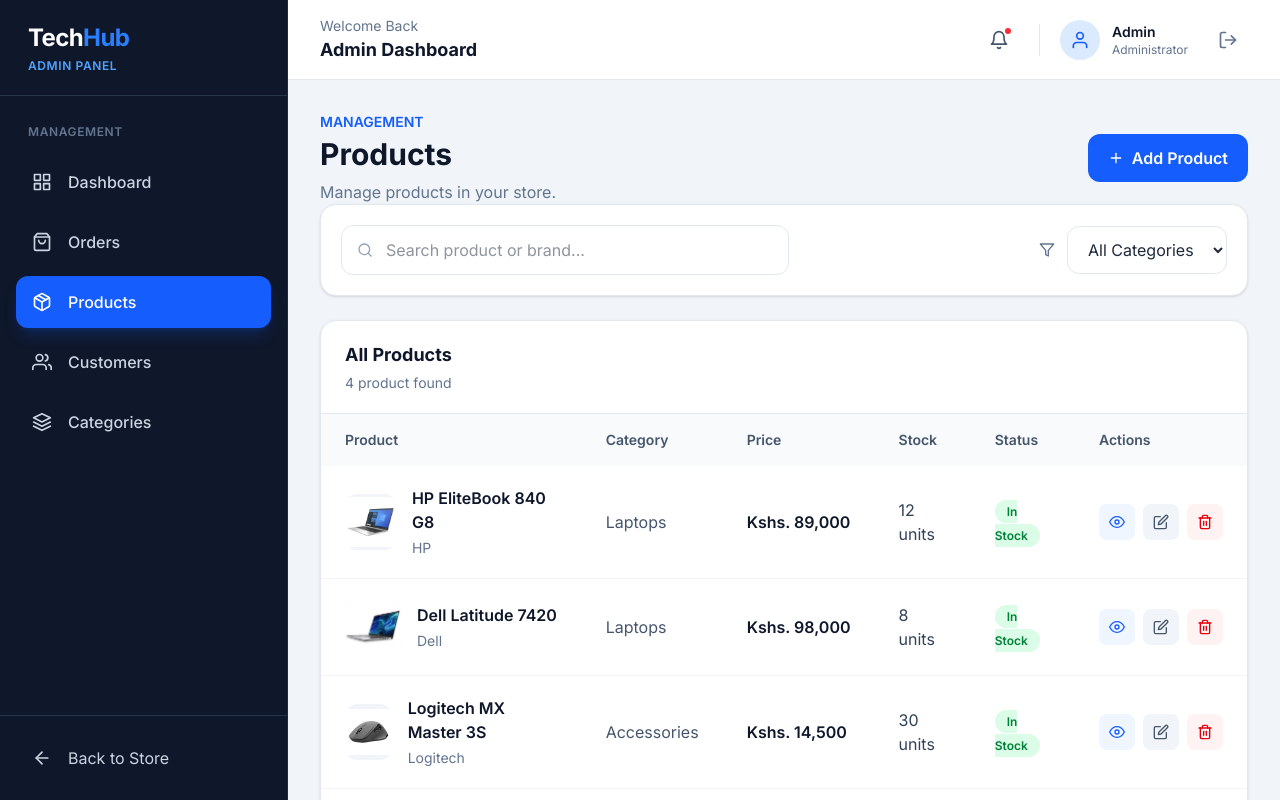
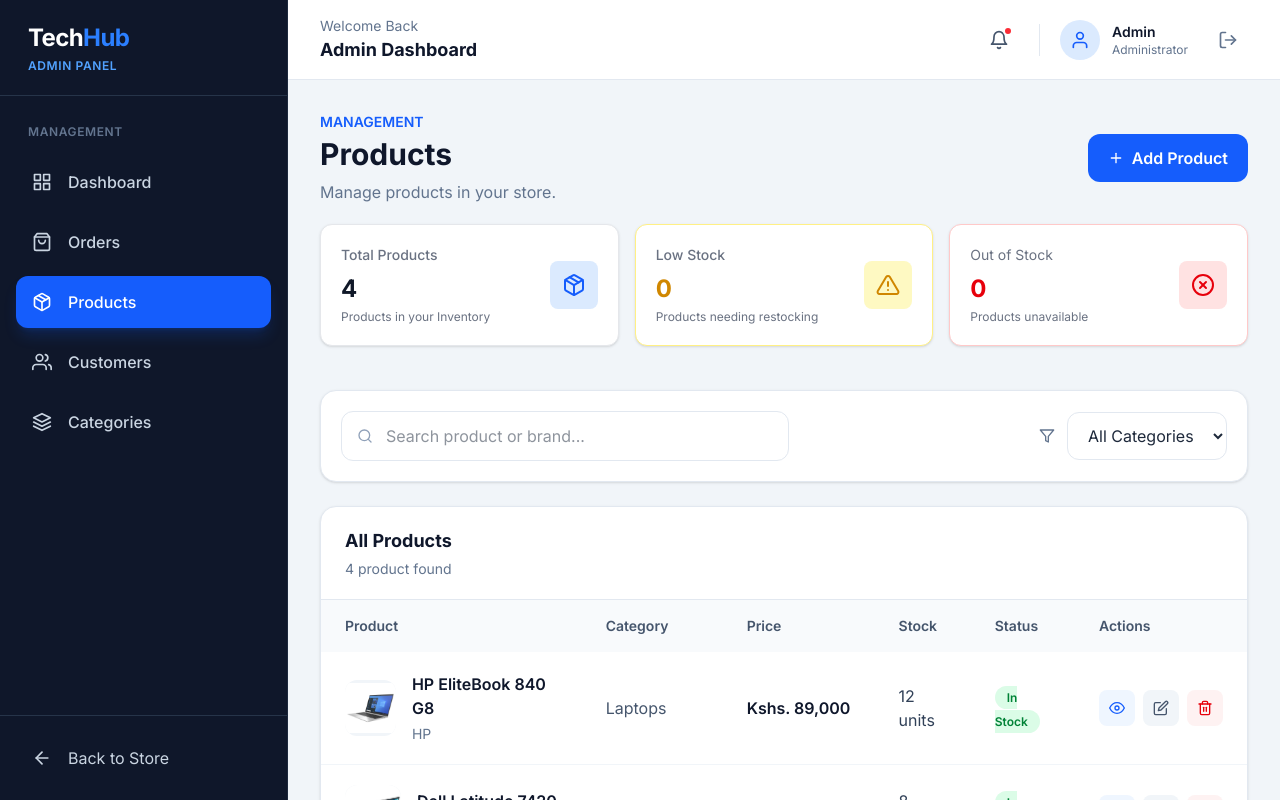
Before and after one commit to HenryOchieng/techhub, a React (Vite) app: page /admin/products in a window 1280 px wide. Shown: the top 800 px of the page. Built offline with nearby package versions, Linux system fonts and the light colour scheme.

Commit message:
admin products section changes

```diff
--- a/src/pages/admin/AdminProducts.jsx
+++ b/src/pages/admin/AdminProducts.jsx
@@ -8,7 +8,9 @@ import {
     FiFilter,
     FiPackage,
     FiX,
-    FiPlus
+    FiPlus,
+    FiAlertTriangle,
+    FiXCircle
 } from "react-icons/fi"
 
 function AdminProducts() {
@@ -18,6 +20,7 @@ function AdminProducts() {
     const [editingProduct, setEditingProduct] = useState(null)
     const [addingProduct, setAddingProduct] = useState(false)
     const [deletingProduct, setDeletingProduct] = useState(null)
+    const [stockFilter, setStockFilter] = useState("All")
 
     const products = useProductStore((state) => state.products)
 
@@ -32,15 +35,41 @@ function AdminProducts() {
     )
 
     const filteredProducts = products.filter((product) => {
+        const searchTerm = search.toLowerCase()
+
         const matchesSearch =
-            product.name.toLocaleLowerCase().includes(search.toLocaleLowerCase()) ||
-            product.brand.toLocaleLowerCase().includes(search.toLocaleLowerCase())
+            product.name.toLocaleLowerCase().includes(searchTerm) ||
+            (product.brand || "").toLocaleLowerCase().includes(searchTerm)
 
         const matchesCategory =
             categoryFilter === "All" ||
             product.category === categoryFilter
 
-        return matchesSearch && matchesCategory
+        const stock = Number(product.stock ?? 0)
+        const level = Number(product.lowStockLevel ?? 5)
+
+        const matchesStock =
+            stockFilter === "All" ||
+            (stockFilter === "Low Stock" &&
+                stock > 0 &&
+                stock <= level) ||
+            (stockFilter === "Out of Stock" && stock <= 0)
+
+
+        return matchesSearch && matchesCategory && matchesStock
+    })
+
+    const totalProducts = products.length
+
+    const lowStockProducts = products.filter((product) => {
+        const stock = Number(product.stock ?? 0)
+        const level = Number(product.lowStockLevel ?? 5)
+
+        return stock > 0 && stock <= level
+    })
+
+    const outOfStockProducts = products.filter((product) => {
+        return Number(product.stock ?? 0) <= 0
     })
 
     const getStockStyle = (stock) => {
@@ -91,6 +120,92 @@ function AdminProducts() {
                     Add Product
                 </button>
             </div>
+
+            {/* Inventory Summary Cards */}
+            <div className="grid grid-cols-1 sm:grid-cols-3 gap-4 mb-6 py-5">
+                <button
+                    type="button"
+                    onClick={() => {
+                        setStockFilter("All")
+                        setSearch("")
+                        setCategoryFilter("All")
+                    }}
+                    className="w-full text-left bg-white rounded-xl border border-gray-200 p-5 shadow-sm hover:shadow-md transition cursor-pointer">
+                        <div className="flex items-center justify-between">
+                            <div>
+                                <p className="text-sm font-medium text-gray-500">
+                                    Total Products
+                                </p>
+                                <h3 className="text-2xl font-bold text-gray-900 mt-2">
+                                    {totalProducts}
+                                </h3>
+                                <p className="text-xs text-gray-500 mt-1">
+                                    Products in your Inventory
+                                </p>
+                            </div>
+                            <div className="bg-blue-100 text-blue-600 p-3 rounded-lg">
+                                <FiPackage size={24} />
+                            </div>
+                        </div>
+                </button>
+                <button
+                    type="button"
+                    onClick={() => setStockFilter("Low Stock")}
+                    className={`w-full text-left bg-white rounded-xl border p-5 shadow-sm shadow-sm hover:shadow-md transition cursor-pointer ${stockFilter === "Low Stock" ? "border-yellow-500 ring-2 ring-yellow-100" : "border-yellow-200"}`}>
+                        <div className="flex items-center justify-between">
+                            <div>
+                                <p className="text-sm font-medium text-gray-500">
+                                    Low Stock
+                                </p>
+                                <h3 className="text-2xl font-bold text-yellow-600 mt-2">
+                                    {lowStockProducts.length}
+                                </h3>
+                                <p className="text-xs text-gray-500 mt-1">
+                                    Products needing restocking
+                                </p>
+                            </div>
+                            <div className="bg-yellow-100 text-yellow-600 p-3 rounded-lg">
+                                <FiAlertTriangle size={24} />
+                            </div>
+                        </div>
+                </button>
+                <button
+                    type="button"
+                    onClick={() => setStockFilter("Out of Stock")}
+                    className={`w-full text-left bg-white rounded-xl border p-5 shadow-sm hover:shadow-md transition cursor-pointer ${stockFilter === "Out of Stock" ? "border-red-500 ring-2 ring-red-100" : "border-red-200"}`}>
+                        <div className="flex items-center justify-between">
+                            <div>
+                                <p className="text-sm font-meduium text-gray-500">
+                                    Out of Stock
+                                </p>
+                                <h3 className="text-2xl font-bold text-red-600 mt-2">
+                                    {outOfStockProducts.length}
+                                </h3>
+                                <p className="text-xs text-gray-500 mt-1">
+                                    Products unavailable
+                                </p>
+                            </div>
+                            <div className="bg-red-100 text-red-600 p-3 rounded-lg">
+                                <FiXCircle size={24} />
+                            </div>
+                        </div>
+                </button>
+            </div>
+
+            {stockFilter !== "All" && (
+                <div className="flex items-center justify-between mb-4">
+                    <p className="text-sm text-slate-600">
+                        Showing: <span className="font-semibold">{stockFilter}</span>
+                    </p>
+                    <button
+                        type="button"
+                        onClick={() => setStockFilter("All")}
+                        className="text-sm font-semibold text-blue-600 hover:text-blue-700"
+                    >
+                        Clear stock filter
+                    </button>
+                </div>
+            )}
 
             {/* Filters */}
             <div className="bg-white rounded-2xl border border-slate-200 shadow-sm p-5 mb-6">
--- a/src/store/orderStore.js
+++ b/src/store/orderStore.js
@@ -140,8 +140,6 @@ const useOrderStore = create(
                     return false
                 }
 
-                // A failed payment cannot be recorded after fulfillment
-                // has moved beyond Pending.
                 if (
                     paymentStatus === "Failed" &&
                     order.status !== "Pending"
@@ -152,7 +150,7 @@ const useOrderStore = create(
                     return false
                 }
 
-                // Refunds are allowed only for cancelled or delivered orders.
+
                 if (
                     paymentStatus === "Refunded" &&
                     !["Cancelled", "Delivered"].includes(order.status)
@@ -163,18 +161,28 @@ const useOrderStore = create(
                     return false
                 }
 
+                const shouldConfirmOrder =
+                    paymentStatus === "Paid" &&
+                    order.status === "Pending" &&
+                    !isCashOnDelivery(order)
+
+                const updateOrder = {
+                    ...order,
+                    paymentStatus,
+                    ...(shouldConfirmOrder ? { status: "Confirmed" } : {}),
+                }
+
                 set((state) => ({
                     orders: state.orders.map((item) =>
                         getOrderKey(item) === String(orderNumber)
-                            ? { ...item, paymentStatus }
+                            ? updateOrder
                             : item
                     ),
 
                     currentOrder:
                         state.currentOrder &&
-                        getOrderKey(state.currentOrder) ===
-                            String(orderNumber)
-                            ? { ...state.currentOrder, paymentStatus }
+                        getOrderKey(state.currentOrder) === String(orderNumber)
+                            ? updateOrder
                             : state.currentOrder,
                 }))
 
@@ -209,8 +217,6 @@ const useOrderStore = create(
                     return false
                 }
 
-                // Restore stock only once, and only when this order
-                // actually deducted it.
                 if (
                     order.stockDeducted === true &&
                     order.stockRestored !== true
--- a/src/store/productStore.js
+++ b/src/store/productStore.js
@@ -18,10 +18,28 @@ import samsungMonitor from "../assets/products/monitor/Samsung.jpg"
 import samMonitor1 from "../assets/products/monitor/Samsung-back.jpg"
 import samMonitor2 from "../assets/products/monitor/Samsung-front.jpg"
 import samMonitor3 from "../assets/products/monitor/Samsung-side.jpg"
+//import { get } from "react-hook-form"
+
+const defaultLowStockLevel = 5
+
+export const getInventoryStatus = (product) => {
+    const stock = Number(product.stock)
+    const level = Number(product.lowStockLevel ?? defaultLowStockLevel)
+
+    if (!Number.isFinite(stock) || stock <= 0) {
+        return "Out of Stock"
+    }
+
+    if (stock <= level) {
+        return "Low Stock"
+    }
+
+    return "In Stock"
+}
 
 const useProductStore = create(
     persist(
-        (set) => ({
+        (set, get) => ({
             products: [
                 {
                     id: 1,
@@ -197,7 +215,7 @@ const useProductStore = create(
                                 ? product.reviews
                                 : [],
                             image: product.image || product.images?.[0] || null,
-                            images: product.imagess?.length
+                            images: product.images?.length
                                 ? product.images
                                 : product.image
                                     ? [product.image]
@@ -308,6 +326,43 @@ const useProductStore = create(
                 return success
             },
 
+            setLowStockLevel: (productId, level) => {
+                if (!Number.isIntegre(level) || level < 0) {
+                    return false
+                }
+
+                let updated = false
+
+                set((state) => ({
+                    products: state.products.map((product) => {
+                        if (String(product.id) !== String(productId)) {
+                            return product
+                        }
+
+                        updated = true
+
+                        return {
+                            ...product,
+                            lowStockLevel: level,
+                        }
+                    }),
+                }))
+
+                return updated
+            },
+
+            getLowStockProducts: () => {
+                return get().products.filter(
+                    (product) => getInventoryStatus(product) === "Low Stock"
+                )
+            },
+
+            getOutOfStockProducts: () => {
+                return get().products.filter(
+                    (product) => getInventoryStatus(product) === "Out of Stock"
+                )
+            },
+
             deleteProduct: (productId) =>
                 set((state) => ({
                     products: state.products.filter(
@@ -316,7 +371,26 @@ const useProductStore = create(
                 }))
         }),
         {
-            name: "product-storage"
+            name: "product-storage",
+
+            merge: (persistedState, currentState) => {
+                const persisted = persistedState ?? {}
+
+                const persistedProducts = Array.isArray(persisted.products)
+                    ? persisted.products
+                    : currentState.products
+
+                return {
+                    ...currentState,
+                    ...persisted,
+                    products: persistedProducts.map((product) => ({
+                        ...product,
+                        lowStockLevel:
+                            product.lowStockLevel ??
+                            defaultLowStockLevel,
+                    })),
+                }
+            },
         }
     )
 )
```
